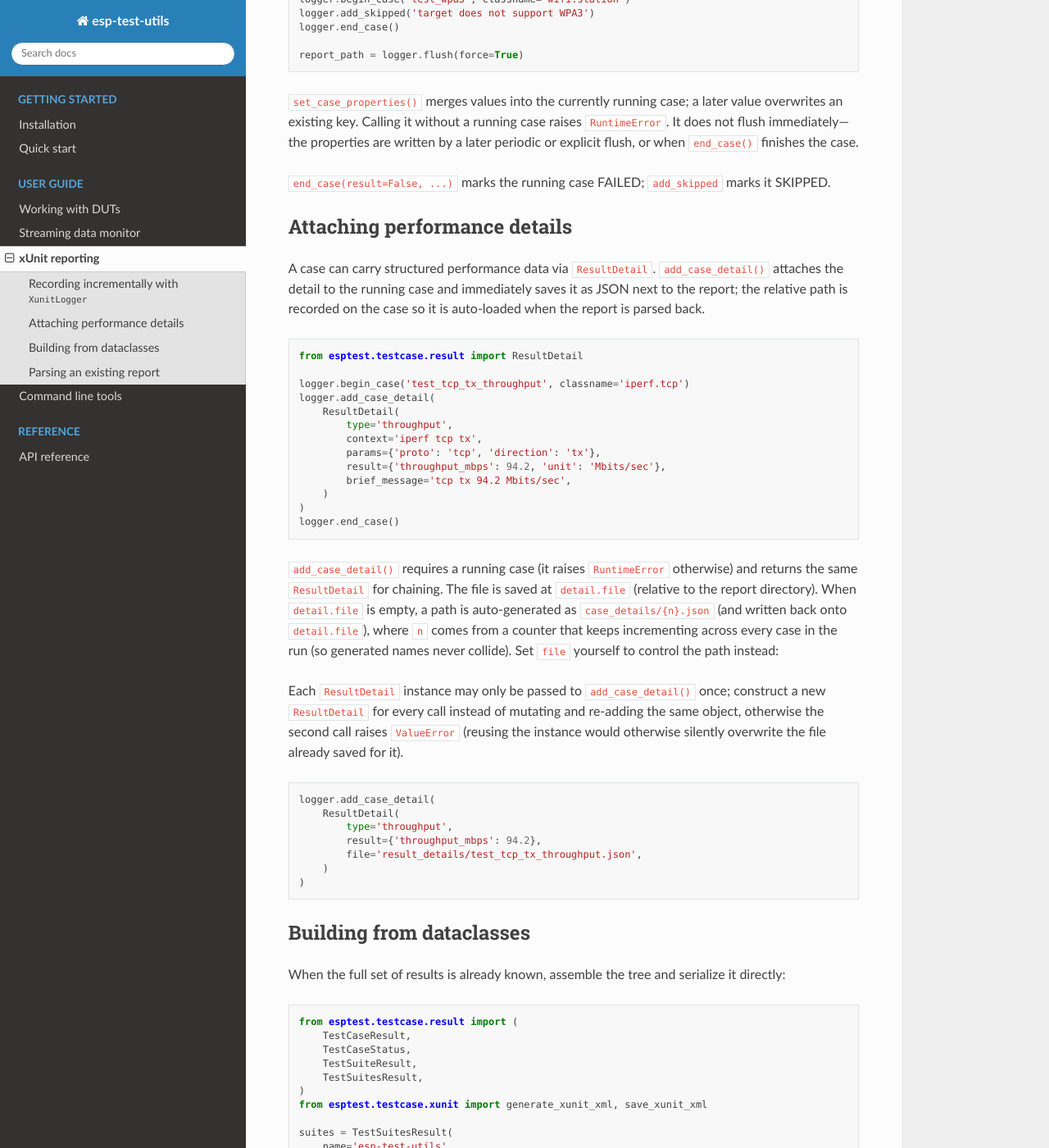
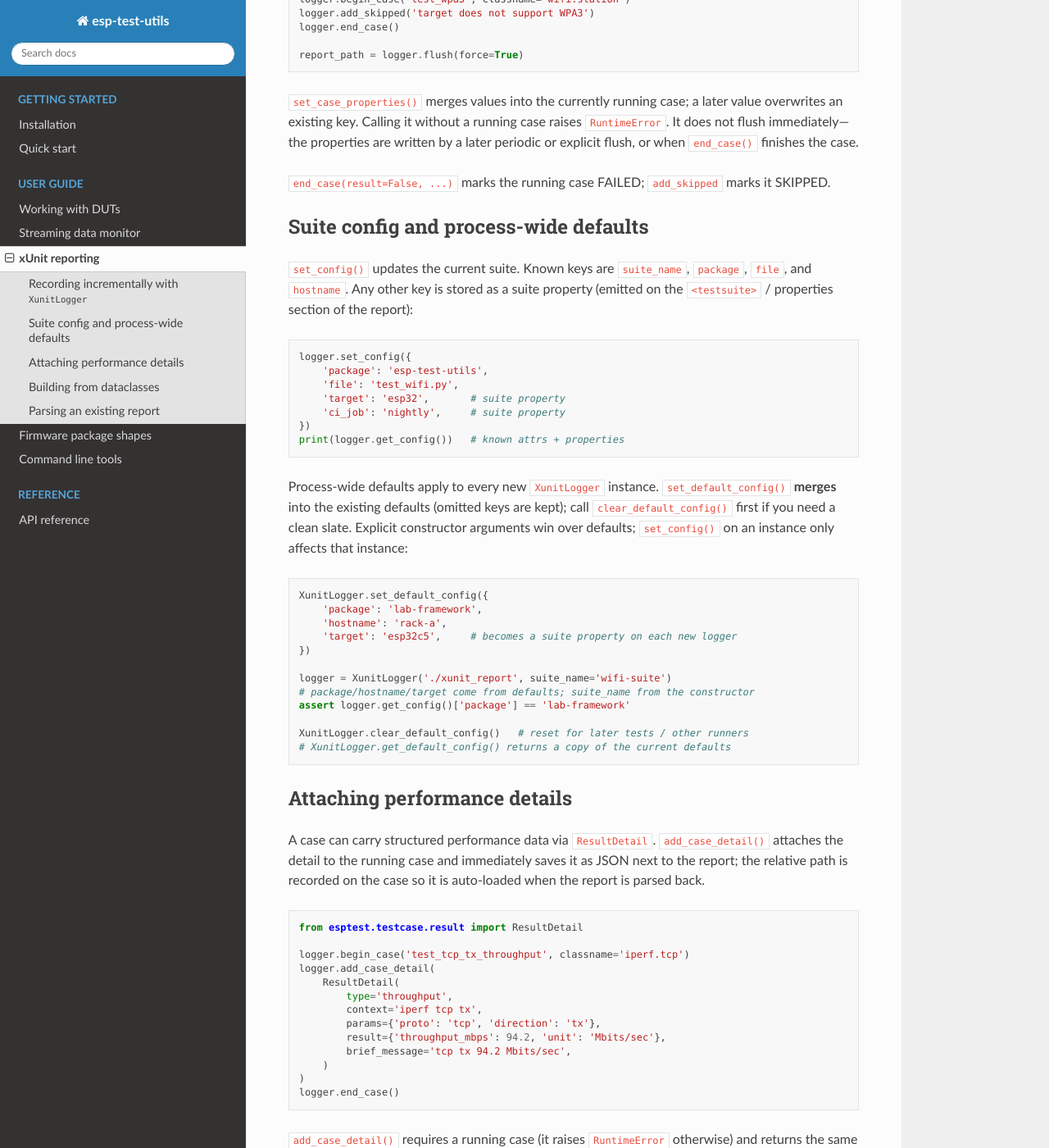
Before and after one commit to ydhub/esp-test-utils, a Sphinx documentation site: the page built from docs/guides/xunit_report.md, in a window 1280 px wide and 1400 px high, scrolled down 766 px. Shown: the whole window at 82% size. Built offline with Sphinx 7.4.7 and the Read the Docs theme 3.1.0, drawn with Linux system fonts in a browser that asks for light colours; pages that are not in the unit, such as notebooks, are missing from menus.

Commit message:
docs: add firmware package guide and fill raw/xunit gaps
Document standard/raw/merged layouts with raw_flash examples, fix the
dual-UART sample path, and cover esp-downbin --raw plus XunitLogger
defaults.

Co-authored-by: Cursor <cursoragent@cursor.com>
Signed-off-by: Chen Yudong <chenyudong@espressif.com>

````diff
--- a/docs/guides/xunit_report.md
+++ b/docs/guides/xunit_report.md
@@ -46,6 +46,43 @@ later periodic or explicit flush, or when `end_case()` finishes the case.
 
 `end_case(result=False, ...)` marks the running case FAILED; `add_skipped`
 marks it SKIPPED.
+
+## Suite config and process-wide defaults
+
+`set_config()` updates the current suite. Known keys are `suite_name`,
+`package`, `file`, and `hostname`. Any other key is stored as a suite
+property (emitted on the `<testsuite>` / properties section of the report):
+
+```python
+logger.set_config({
+    'package': 'esp-test-utils',
+    'file': 'test_wifi.py',
+    'target': 'esp32',       # suite property
+    'ci_job': 'nightly',     # suite property
+})
+print(logger.get_config())   # known attrs + properties
+```
+
+Process-wide defaults apply to every new `XunitLogger` instance.
+`set_default_config()` **merges** into the existing defaults (omitted keys
+are kept); call `clear_default_config()` first if you need a clean slate.
+Explicit constructor arguments win over defaults; `set_config()` on an
+instance only affects that instance:
+
+```python
+XunitLogger.set_default_config({
+    'package': 'lab-framework',
+    'hostname': 'rack-a',
+    'target': 'esp32c5',     # becomes a suite property on each new logger
+})
+
+logger = XunitLogger('./xunit_report', suite_name='wifi-suite')
+# package/hostname/target come from defaults; suite_name from the constructor
+assert logger.get_config()['package'] == 'lab-framework'
+
+XunitLogger.clear_default_config()   # reset for later tests / other runners
+# XunitLogger.get_default_config() returns a copy of the current defaults
+```
 
 ## Attaching performance details
 
````
Also changed, not shown: docs/guides/cli_tools.md (+17 -3 lines), docs/guides/dut.md (+2 -3 lines), docs/guides/firmware_packages.md (added, +175 -0 lines), docs/index.md (+1 -0 lines), docs/quickstart.md (+2 -0 lines).
